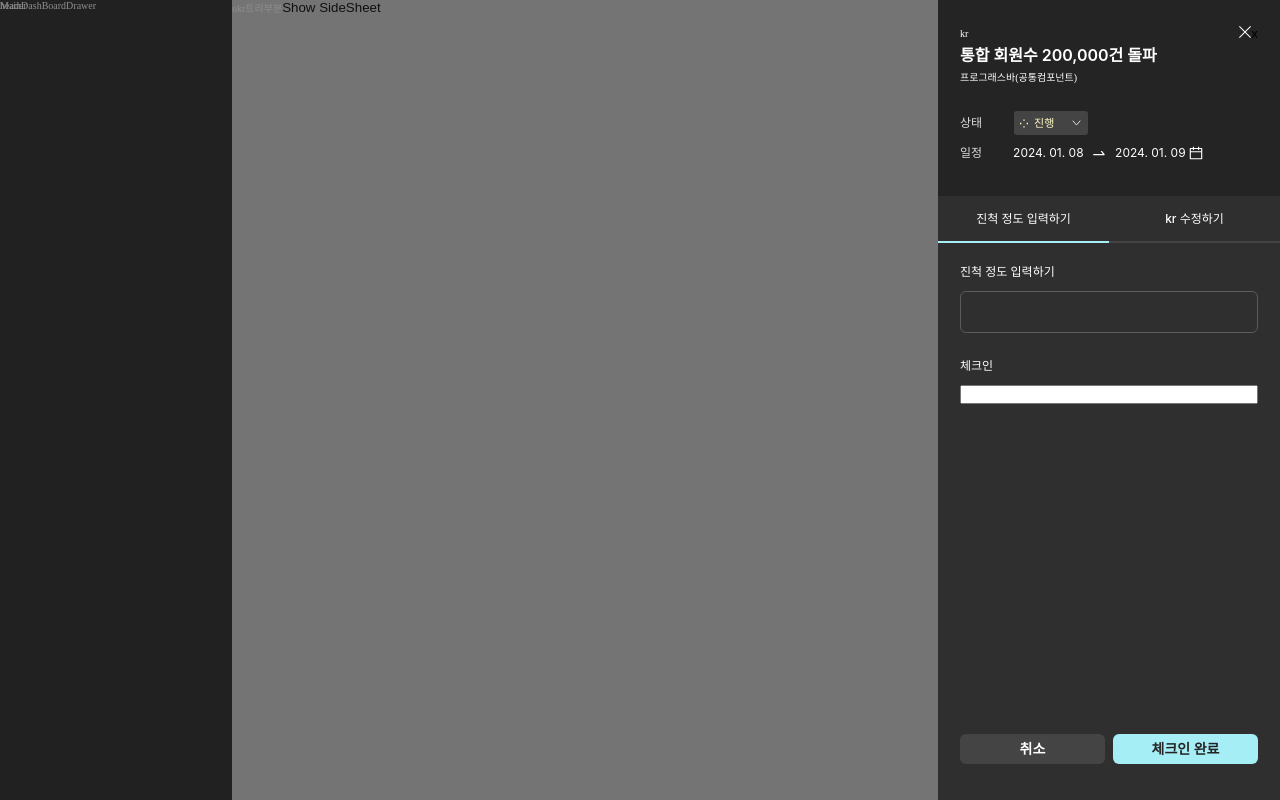
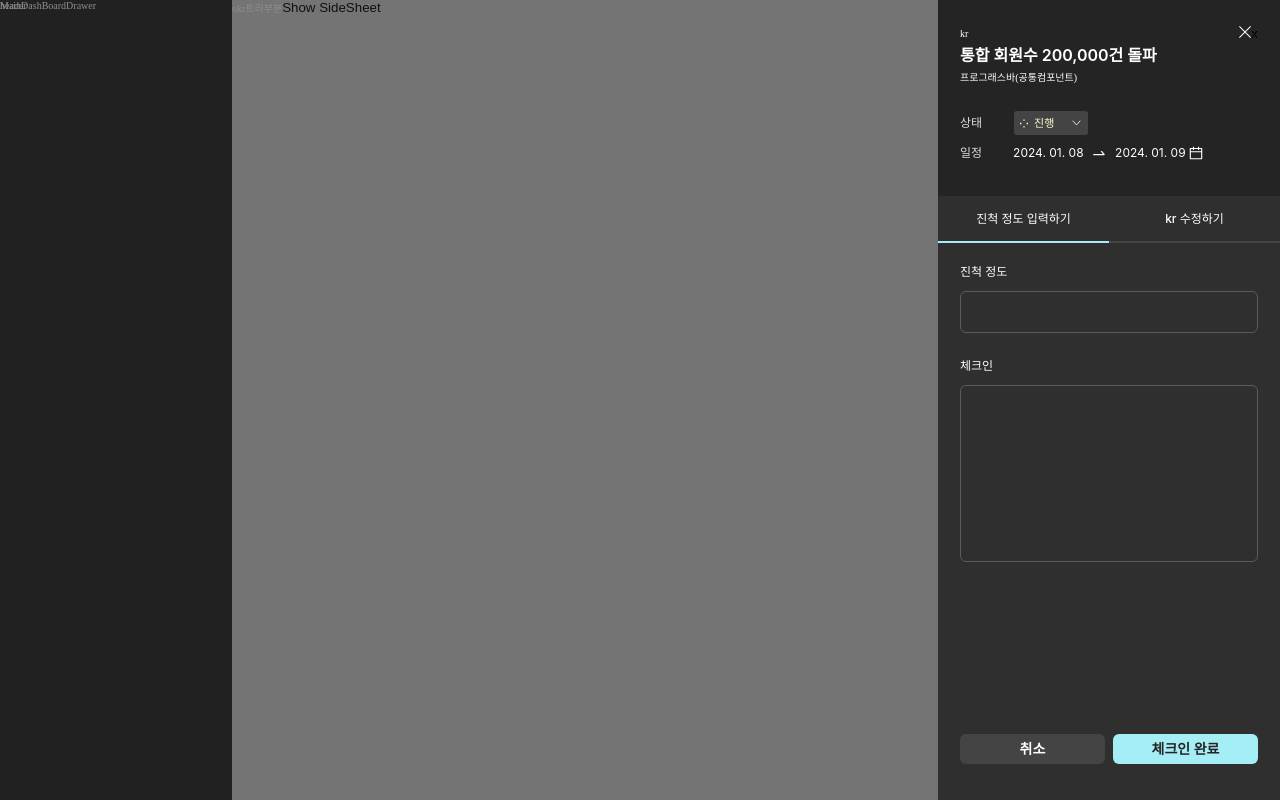
Before and after one commit to MOONSHOT-Team/MOONSHOT-CLIENT, a React (Vite) app: page /dashboard in a window 1280 px wide. Built offline with nearby package versions, Linux system fonts and the light colour scheme; a web font is replaced by a local one; what emotion-normalize would draw is missing.

Commit message:
feat/체크인 input 공통컴포넌트 레이아웃수정

```diff
--- a/src/MainDashBoard/components/sideSheet/KrCheckIn.tsx
+++ b/src/MainDashBoard/components/sideSheet/KrCheckIn.tsx
@@ -8,21 +8,21 @@ const 진척정도입력하기 = () => {
     <section css={enterLayoutStyles}>
       <article css={enterArticleStyles}>
         <span css={enterInputBoxStyles}>
-          <StLabel htmlFor="enterProgress">진척 정도 입력하기</StLabel>
+          <StLabel htmlFor="enterProgress">진척 정도</StLabel>
           <StEnterProgressInput id="enterProgress" />
         </span>
         <span css={enterInputBoxStyles}>
           <StLabel htmlFor="enterProgressCheckin">체크인</StLabel>
-          <input id="enterProgressCheckin" />
+          <StCheckInTextArea id="enterProgressCheckin" />
         </span>
       </article>
       <footer css={enterFooterStyles}>
-        <EnterBtn isActiveBtn={false} isCancel={true}>
+        <StEnterBtn isActiveBtn={false} isCancel={true}>
           취소
-        </EnterBtn>
-        <EnterBtn isActiveBtn={true} isCancel={false}>
+        </StEnterBtn>
+        <StEnterBtn isActiveBtn={true} isCancel={false}>
           체크인 완료
-        </EnterBtn>
+        </StEnterBtn>
       </footer>
     </section>
   );
@@ -32,14 +32,23 @@ const 진척정도입력하기 = () => {
 const 케이알수정하기 = () => {
   return (
     <section css={enterLayoutStyles}>
-      <article css={enterArticleStyles}>kr 수정 뷰</article>
+      <article css={enterArticleStyles}>
+        <span css={enterInputBoxStyles}>
+          <StLabel htmlFor="enterProgress">kr 수정</StLabel>
+          <div>kr 수정 부분</div>
+        </span>
+        <span css={enterInputBoxStyles}>
+          <StLabel htmlFor="enterProgressCheckin">체크인</StLabel>
+          <StCheckInTextArea id="enterProgressCheckin" />
+        </span>
+      </article>
       <footer css={enterFooterStyles}>
-        <EnterBtn isActiveBtn={false} isCancel={true}>
+        <StEnterBtn isActiveBtn={false} isCancel={true}>
           취소
-        </EnterBtn>
-        <EnterBtn isActiveBtn={true} isCancel={false}>
+        </StEnterBtn>
+        <StEnterBtn isActiveBtn={true} isCancel={false}>
           체크인 완료
-        </EnterBtn>
+        </StEnterBtn>
       </footer>
     </section>
   );
@@ -148,9 +157,10 @@ const enterFooterStyles = css`
   display: flex;
   justify-content: space-between;
   width: 100%;
+  margin-top: 5rem;
 `;
 
-const EnterBtn = styled.button<{ isActiveBtn: boolean; isCancel: boolean }>`
+const StEnterBtn = styled.button<{ isActiveBtn: boolean; isCancel: boolean }>`
   display: flex;
   align-items: center;
   justify-content: center;
@@ -189,3 +199,23 @@ const enterInputBoxStyles = css`
   flex-direction: column;
   gap: 1rem;
 `;
+
+const StCheckInTextArea = styled.textarea`
+  display: flex;
+  align-items: center;
+  justify-content: center;
+  width: 100%;
+  height: 17.7rem;
+  padding: 1.1rem;
+  color: ${({ theme }) => theme.colors.gray_000};
+  word-break: keep-all;
+  resize: none;
+  background: transparent;
+  border: 1px solid ${({ theme }) => theme.colors.gray_450};
+  border-radius: 6px;
+  ${({ theme }) => theme.fonts.body_12_medium};
+
+  &:focus {
+    outline: none;
+  }
+`;
```
